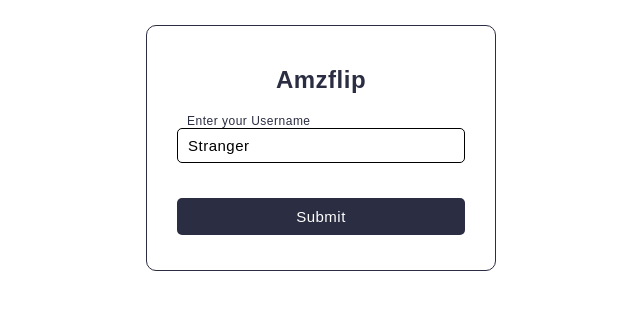
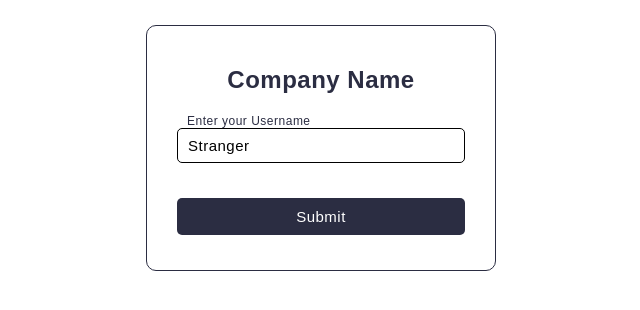
Before and after one commit to ChanduKishore/media_player, a PHP site: page /login.php in a window 1280 px wide. Shown: the top 310 px of the page, without its empty margins (319-959 px from the left). Run offline with PHP 8.4, Linux system fonts and the light colour scheme; data that the repository does not hold is empty.

Commit message:
company name

```diff
--- a/login.php
+++ b/login.php
@@ -30,7 +30,7 @@ if(isset($_POST['submit'])){
 
 
 <form action="login.php" method="post" novalidate="">
-	<h2 class="center capitalize mb-2">amzflip</h2>
+	<h2 class="center capitalize mb-2">Company Name</h2>
 	<div>
 	<label for="username">Enter your Username</label>
 	<input class="<?php if($errors['username'] || $errors['login_error']) echo 'invalid' ?>" type="text" name="username" id="username" value="Stranger">
```
